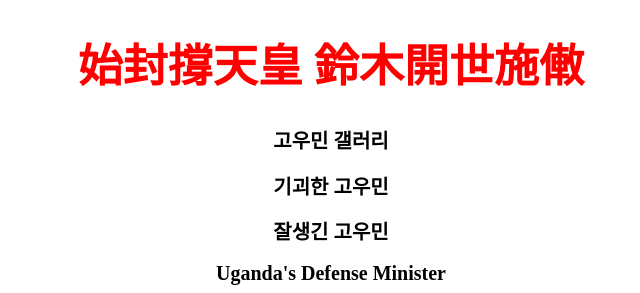
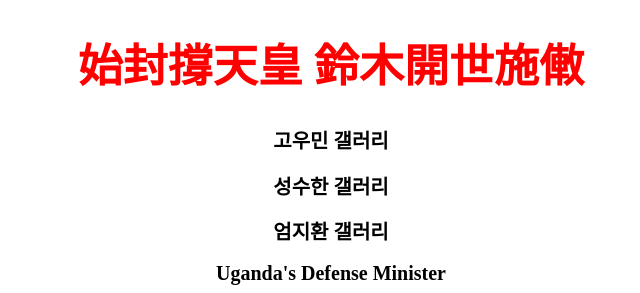
Before and after one commit to jamessung644/sibonten, a plain HTML site: page 1_index.html in a window 1280 px wide. Shown: the top 293 px of the page, 309-949 px from the left. Drawn offline with Linux system fonts and the light colour scheme.

Commit message:
Add files via upload

```diff
--- a/1_index.html
+++ b/1_index.html
@@ -24,8 +24,8 @@
     <body>
       <h1><a href="1_index.html"><font color="red">始封撐天皇 鈴木開世施僌</font></a></h1>
       <h2><a href="1.html">고우민 갤러리</a></h2>
-      <h2><a href="2.html">기괴한 고우민</a></h2>
-      <h2><a href="3.html">잘생긴 고우민</a></h2>
+      <h2><a href="2.html">성수한 갤러리</a></h2>
+      <h2><a href="3.html">엄지환 갤러리</a></h2>
       <h2><a href="6.html">Uganda's Defense Minister</a></h2>
 
       <p><iframe width="560" height="315" src="https://www.youtube.com/embed/fE_xynh1stY" title=
```
